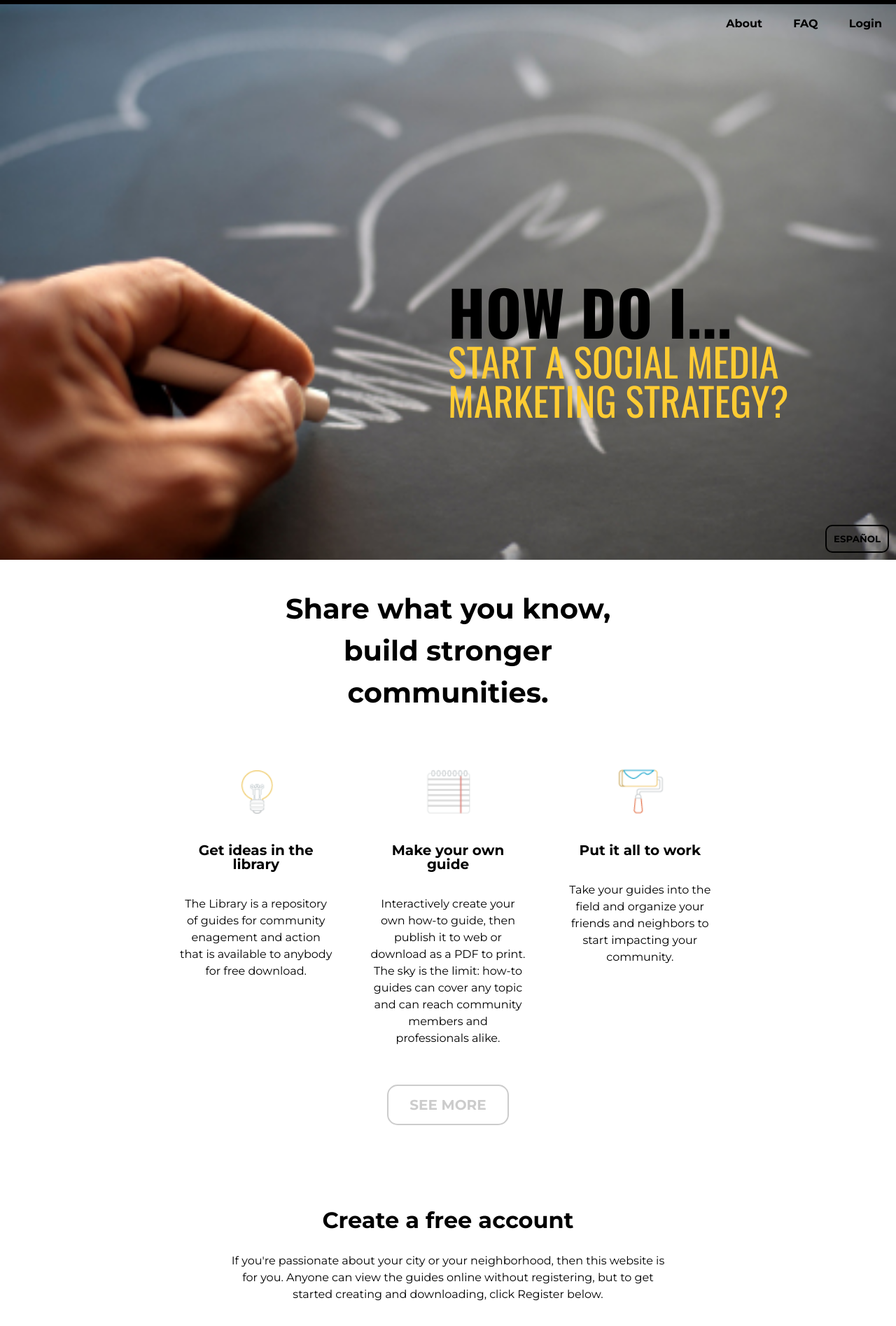
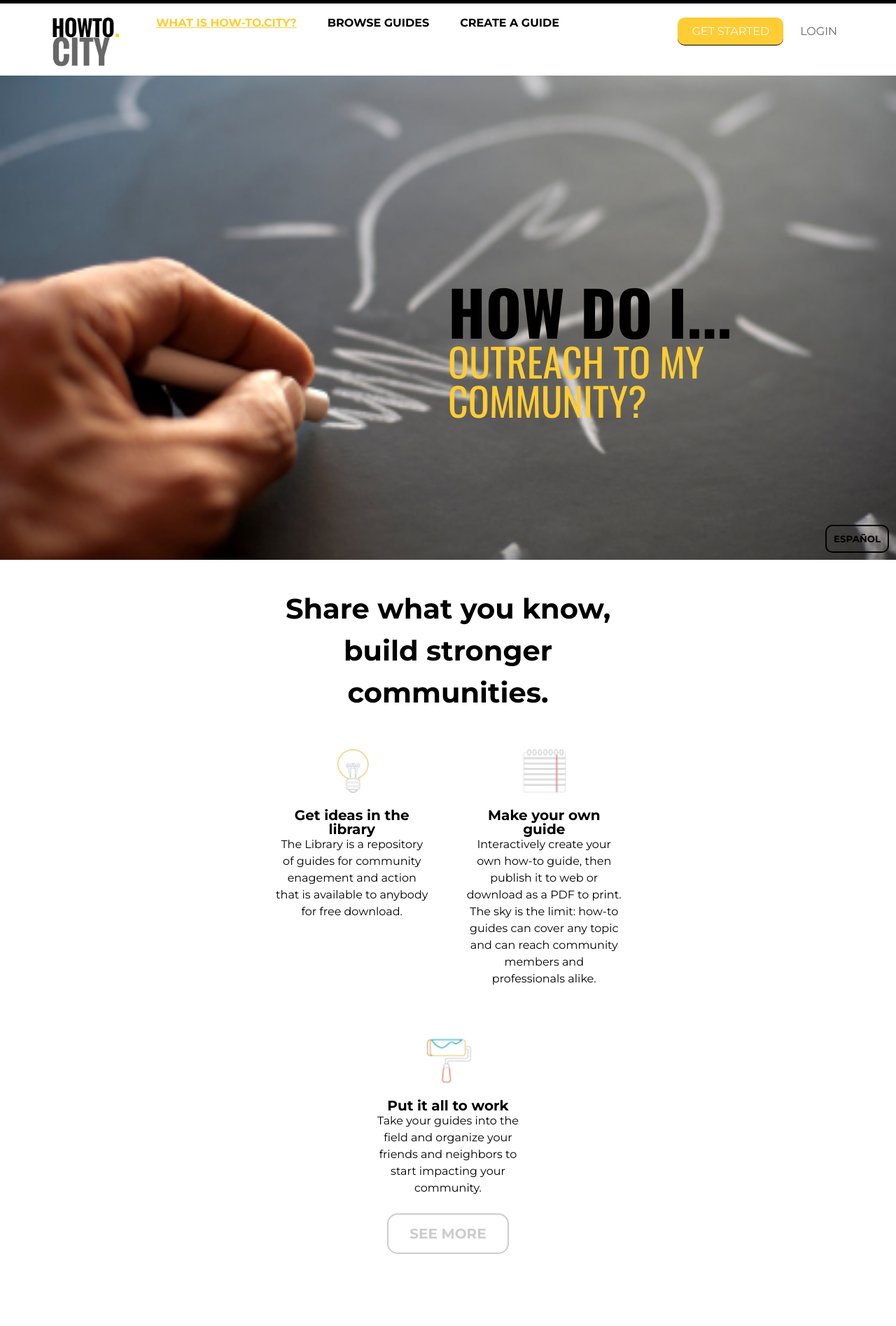
Before and after one commit to reveillette/DCDC-website, a PHP site: page / in a window 1280 px wide. Shown: the top 1895 px of the page at 70% size. Run offline with PHP 8.4, Linux system fonts and the light colour scheme; some libraries are stand-ins or nearby versions.

Commit message:
updated files

```diff
--- a/css/styles.css
+++ b/css/styles.css
@@ -1,9 +1,10 @@
 /* Colors
 /* Text: black;
 /* Accent: #ffcc33;
+/* Accent, secondary: #eeaa33;
 */
 
-
+/* Site styles */
 body {
 	margin: 0;
 	background-color: white;
@@ -12,7 +13,124 @@ body {
 .container {
 	width: 100%;
 }
+/* Links */
 
+a 	{
+	text-decoration: none;
+	color: black;
+	font-family: 'Montserrat';
+}
+
+a:hover {
+	text-decoration: underline;
+}
+
+/* Buttons */
+button {
+	display: block;
+	background-color: white;
+	border: 2px solid #CCC;
+	color: #CCC;
+	font-family: 'Montserrat';
+	font-weight: 700;
+	text-transform: uppercase;
+    -webkit-transition: color 0.5s, border-color 0.5s;
+	transition: color 0.5s, border-color 0.5s;
+
+}
+
+button:hover {
+	color: #666;
+	border-color: #666;
+}
+
+.button-small {
+	margin: 10px;
+	padding: 10px;
+	border-radius: 10px
+}
+
+.button-large {
+	margin: 30px;
+	padding: 15px 30px;
+	border-radius: 15px;
+	font-size: 125%;
+}
+
+.button-accent {
+	background-color: #ffcc33;
+	color: white;
+	font-weight: 400;
+	padding: 10px 20px;
+	border-radius: 10px;
+	border: none;
+	border-bottom: 1px solid black;
+	font-size: 100%;
+}
+
+.button-accent:hover {
+	background-color: #eeaa33;
+	color: white;
+}
+
+.close-button {
+	height: 32px;
+	width: 32px;
+	float: right;
+	position: absolute;
+	top: 10px;
+	right: 10px;
+	cursor: pointer;
+}
+
+.close-button:hover {
+	-ms-transform: rotate(90deg); /* IE 9 */
+    -webkit-transform: rotate(90deg); /* Chrome, Safari, Opera */
+    transform: rotate(90deg);
+	-webkit-transition: -webkit-transform 0.5s;
+	transition: transform 0.5s;
+}
+
+.social-button {
+	border-radius: 5px;
+	border: none;
+	width: 100px;
+	height: 40px;
+}
+
+.social-button:hover {
+	opacity: 0.8;
+}
+
+#google {
+	background: #f9b098 url("../assets/google.png") no-repeat center;
+}
+
+#twitter {
+	background: #a9e3f4 url("../assets/twitter.png") no-repeat center;
+}
+
+
+
+/*Forms */
+
+input {
+	border: 2px #CCC solid;
+	height: 30px;
+	color: #666;
+	padding: 6px;
+}
+
+input[type=submit] {
+	background-color: #DDD;
+	border-radius: 5px;
+	border: none;
+	height: 40px;
+}
+
+input[type=submit]:hover {
+	background-color: #CCC;
+}
 
 /* Font styling */
 
@@ -65,13 +183,98 @@ p {
 	top: 50%;
 }
 
+/* Login window */
+
+#screen {
+	display: none;
+	position: absolute;
+	top: 0;
+	width:100%;
+	height:1000%;
+	background-color: black;
+	opacity: 0.7;
+	margin: 0;
+	z-index: 1000;
+}
+
+#login-window {
+	display: none;
+	position: fixed;
+	top: calc(50% - 200px);
+	left: calc(50% - 175px);
+	width: 300px;
+	height: 250px;
+	background-color: white;
+	z-index: 1001;
+	padding: 65px 50px;
+	font-size: 70%;
+}
+
+#login-window a, h5 {
+	display: inline;
+}
+
+#login-window a { float: right; ;
+}
+
+#login-window form {
+	margin: 20px 0;
+}
+
+#login-window input {
+	width: 95%;
+}
+
+#login-window input[type=email] {
+	border-top-left-radius: 5px;
+	border-top-right-radius: 5px;
+	border-bottom: none;
+}
+
+#login-window input[type=password] {
+	border-bottom-left-radius: 5px;
+	border-bottom-right-radius: 5px;
+}
+
+#login-window input[type=submit] {
+	width: 100%;
+}
+
+#login-window .social-button {
+	position: absolute;
+	bottom: 50px;
+	width: 35%;
+}
+
+#login-window #twitter {
+	right: 50px;
+}
+
+
+/* Translate */
+#espanol {
+	position: absolute;
+	bottom: 0;
+	right: 0;
+	z-index: 100;
+	background-color: rgba(255,255,255,0);
+	border: 2px solid #000;
+	color: #000;
+}
+
+#espanol:hover {
+	color: #ffcc33;
+	border-color: #ffcc33;
+}
+
+
 /* Main div (introductory info about site and how to sign up)*/
 #main {
 	margin-top: 40px;
 }
 
 #main * {
-	margin: 10px auto;
+	margin: 0 auto;
 	text-align: center;
 }
 
@@ -91,11 +294,6 @@ p {
 	width:80%;
 	margin:20px auto;
 	position: relative;
-}
-
-.column-container>a {
-	text-decoration: none;
-	color: black;
 }
 
 .column {
@@ -131,36 +329,70 @@ p {
 
 /* Navbars */
 .navbar {
-	z-index: 1000;
+	z-index: 100;
 	width: 100%;
-	font-family: 'Montserrat';
 }
 
-.navbar a {	text-decoration: none; }
-.navbar a:hover { text-decoration: underline; }
+.navbar a, ul, li, button {
+	display: inline-block;
+}
 
-#navbar-top a { color: black;}
-
-#navbar-top {
-	border-top: 6px solid black;
+#navbar-main {
+	border-top: 5px solid black;
 	position: absolute;
 	top: 0;
-	text-align: right;
+	padding: 20px 0 10px 0;
+	background-color: white;
 }
 
-#navbar-top ul>li {
+#navbar-main div {
 	display: inline-block;
-	font-weight: 700;
-	margin: 20px 20px;
 }
 
-#navbar-bottom a { color: black;}
+#navbar-top-left {
+	margin-left: 5%;
+}
+
+#navbar-top-left .current-link {
+	color: #ffcc33;
+	text-decoration: underline;
+}
+
+#navbar-top-left #logo {
+ 	height: 70px;
+ }
+
+#navbar-top-left a, ul, li {
+	margin: 0 10px;
+	vertical-align: text-top;
+}
+
+#navbar-top-left a {
+	font-family: 'Montserrat';
+	text-transform: uppercase;
+	font-weight: 700;
+	font-size: 1em;
+}
+
+#navbar-top-right {
+	position: relative;
+	float: right;
+	margin-right: 5%;
+}
+
+#navbar-top-right a {
+	font-weight: 400;
+	text-transform: uppercase;
+	color: #666;
+	margin: 0 20px;
+}
 
 #navbar-bottom {
 	clear: both;
 	padding-top: 50px;
 	position: relative;
 	text-align: center;
+	font-family: 'Montserrat';
 }
 
 #navbar-bottom ul>li {
@@ -192,52 +424,3 @@ p {
 	font-weight: 200;
 	text-align: center;
 }
-
-
-/* Buttons */
-button {
-	display: block;
-	background-color: white;
-	border: 2px solid #CCC;
-	color: #CCC;
-	font-family: 'Montserrat';
-	font-weight: 700;
-	text-transform: uppercase;
-    -webkit-transition: color 0.5s, border-color 0.5s;
-	transition: color 0.5s, border-color 0.5s;
-
-}
-
-button:hover {
-	color: #666;
-	border-color: #666;
-}
-
-.button-small {
-	margin: 10px;
-	padding: 10px;
-	border-radius: 10px
-}
-
-.button-large {
-	margin: 30px;
-	padding: 15px 30px;
-	border-radius: 15px;
-	font-size: 125%;
-}
-
-/* Buttons specific */
-#espanol {
-	position: absolute;
-	bottom: 0;
-	right: 0;
-	z-index: 1001;
-	background-color: rgba(255,255,255,0);
-	border: 2px solid #000;
-	color: #000;
-}
-
-#espanol:hover {
-	color: #ffcc33;
-	border-color: #ffcc33;
-}
--- a/index.html
+++ b/index.html
@@ -34,12 +34,22 @@
                 <h2><span id="flip"></span></h2>
             </div>
         </div>
-        <div class="navbar" id="navbar-top">
-            <ul>
-                <li><a href="about.html">About</a></li>
-                <li><a href="faq.html">FAQ</a></li>
-                <li><a href="#">Login</a></li>
-            </ul>
+
+		<div class="navbar" id="navbar-main">
+			<div id="navbar-top-left">
+				<a href="index.html"><img id="logo" src="assets/logo.png"></a>
+		        <ul>
+	                <li><a class="current-link" href="#">What is How-to.City?</a></li>
+	                <li><a href="library.html">Browse Guides</a></li>
+	                <li><a href="create.html">Create a Guide</a></li>
+	            </ul>
+	        </div>
+            <div id="navbar-top-right">
+	  			<button class="button-accent" id="register-button-top">Get started</button>
+	            <a id="login-button" href="#">Login</a>
+	        </div>
+        </div>
+
         </div>
         <button class="button-small" id="espanol">Español</button>
         <div class="container" id="main">
@@ -94,8 +104,25 @@
 	        <p>Site design and development by <a href="#">Point and Plot</a> and <a href="http://www.fluxscape.net">Fluxscape</a> with the Detroit Collaborative Design Center.
 	    </div>
 
-        <script>
-		</script>
+	    <!--Login window-->
+	    <div id="screen"></div>
+	    <div id="login-window">
+	    	<img class="close-button" src="assets/close.svg">
+	    	<h5>Login</h6>
+	    	<a href="#"><strong>Create an account</strong></a>
+			<form action="action_page.php">
+			<input type="email" name="email" placeholder="Email">
+			<input type="password" name="password" placeholder="Password">
+			<br>
+			<br>
+			<br>
+			<input type="submit" name="Sign in" value="Sign in">
+			</form>
+			<button class="social-button" id="google"></button>
+			<button class="social-button" id="twitter"></button>
+	    </div>
+
+
 
         <script>window.jQuery || document.write('<script src="js/vendor/jquery-1.10.2.min.js"><\/script>')</script>
 
--- a/js/howto.js
+++ b/js/howto.js
@@ -1,17 +1,49 @@
+// Title slider
+
+var howtos = [
+	"Start a Social Media Marketing Strategy?",
+	"Organize a Neighborhood Cleanup Day?",
+	"Prepare a Grant Proposal?",
+	"Outreach to My Community?"
+];
+
 $(document).ready(function() {
-	$("h2").slideUp(400);
-	$("#flip").text("Prepare a Grant Proposal?");
-	$("h2").slideDown(1000);
-	$("h2").slideUp(1000);
-	$("#flip").text("Start a Social Media Marketing Strategy?");
-	$("h2").slideDown(1000);
-
-	$(window).onScroll(function() {
-		$("#main").css("position", "absolute");
-		$("#main").css("top", 0);
+	for (var i=0; i< howtos.length; i++) {
+		$("h2").fadeToggle(1000);
+		$("#flip").text(howtos[i]);
+		$("h2").fadeToggle(1000);
+		console.log(howtos[i]);
+		console.log(i);
+	}
 });
 
+
+// Login window
+$(document).ready(function() {
+	$("#login-button").click(function() {
+		$("#screen").fadeIn();
+		$("#login-window").fadeIn();
+	});
+
+	$(".close-button").click(function() {
+		$("#screen").fadeOut();
+		$("#login-window").fadeOut();
+	});
 });
+
+
+// // Main screen scroll to place
+
+// function scrolljump(id){
+//     var divid = document.getElementById(id);
+//     divid.scrollIntoView({behavior: "smooth"});
+//     return false;
+// }
+
+// $(window).scroll(function() {
+// 	scrolljump("main");
+// });
+
 
 
 //		$(".title>h2").slideToggle(1000);
```
Also changed, not shown: assets/close.svg (added), assets/google.png (added), assets/logo.png (added), assets/twitter.png (added), library.html (added).
